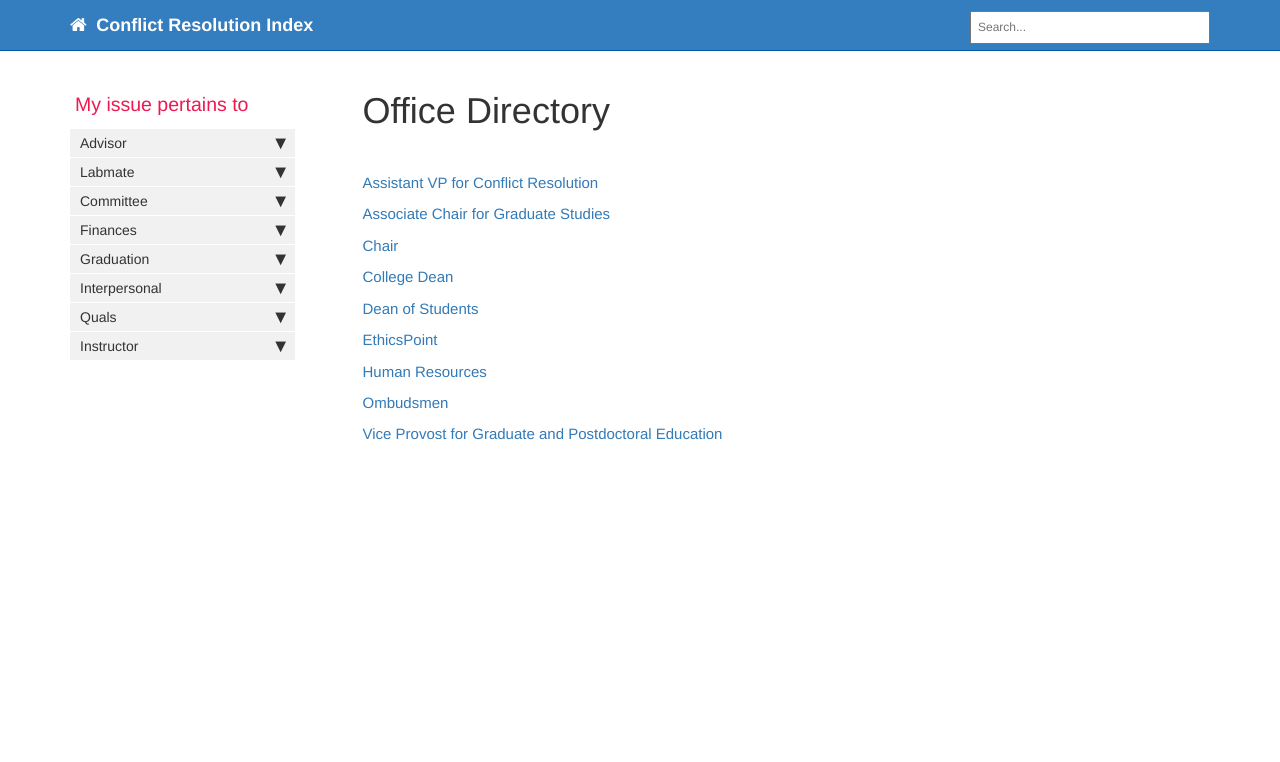
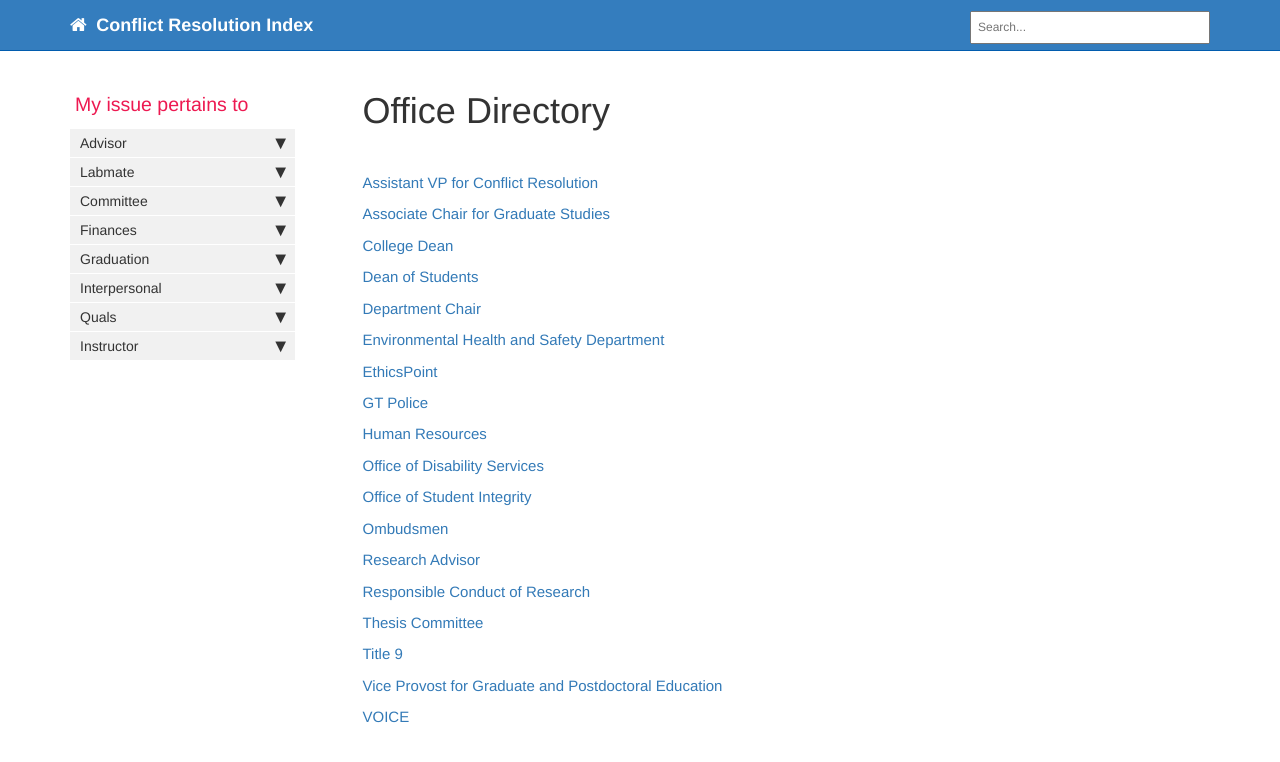
Before and after one commit to dnicks35/CRNT, a Jekyll site: the page built from pages/mydoc/offices/office_directory.md, in a window 1280 px wide. Shown: the top 762 px of the page. Built offline with Jekyll 4.4.1, drawn with Linux system fonts in a browser that asks for light colours; comment, search, counter and statistics services are not loaded.

Commit message:
Add files via upload

```diff
--- a/pages/mydoc/offices/office_directory.md
+++ b/pages/mydoc/offices/office_directory.md
@@ -12,14 +12,22 @@ folder: mydoc
 
 <p><a href="vice_provost_conflict_resolution.html">Assistant VP for Conflict Resolution</a></p>
 <p><a href="associate_chair.html">Associate Chair for Graduate Studies</a></p>
-<p><a href="department_chair.html">Chair</a></p>
 <p><a href="dean_of_college.html">College Dean</a></p>
 <p><a href="dean_students.html">Dean of Students</a></p>
+<p><a href="department_chair.html">Department Chair</a></p>
+<p><a href="ehs.html">Environmental Health and Safety Department</a></p>
 <p><a href="ethicspoint.html">EthicsPoint</a></p>
+<p><a href="gt_police.html">GT Police</a></p>
 <p><a href="hr.html">Human Resources</a></p>
+<p><a href="disability_services.html">Office of Disability Services</a></p>
+<p><a href="student_integrity.html">Office of Student Integrity</a></p>
 <p><a href="ombudsmen.html">Ombudsmen</a></p>
+<p><a href="research_advisor.html">Research Advisor</a></p>
+<p><a href="rcr.html">Responsible Conduct of Research</a></p>
+<p><a href="thesis_committee.html">Thesis Committee</a></p>
+<p><a href="title_ix.html">Title 9</a></p>
 <p><a href="vice_provost_graduate_education.html">Vice Provost for Graduate and Postdoctoral Education</a></p>
-
+<p><a href="voice.html">VOICE</a></p>
 
 <script>
     if(location.hash !== null && location.hash !== "")
```
